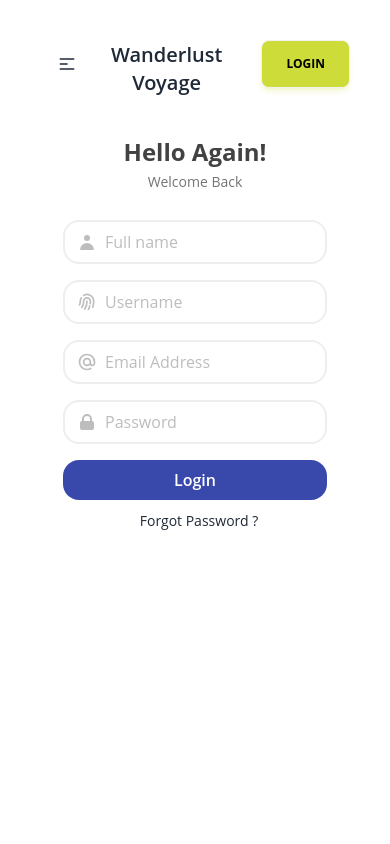
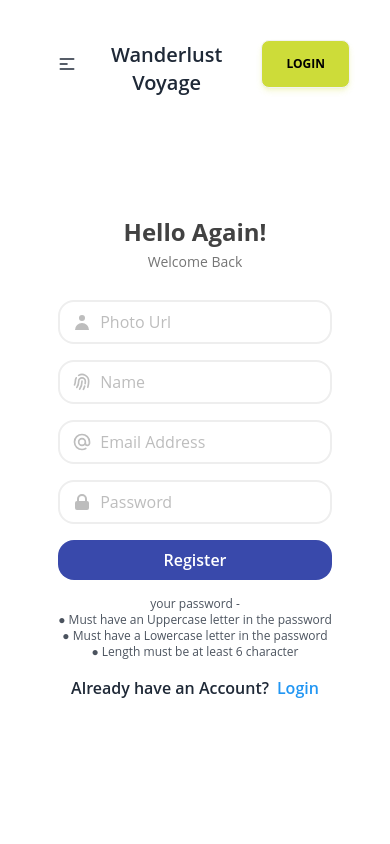
Before and after one commit to SakhawatHossen-coder/wonder-fork-restaurant, a React (Vite) app: page /register in a window 390 px wide. Shown: the top 844 px of the page. Built offline with nearby package versions, Linux system fonts and the light colour scheme; no server answers.

Commit message:
register page done

```diff
--- a/package.json
+++ b/package.json
@@ -16,10 +16,12 @@
     "match-sorter": "^6.3.4",
     "react": "^18.2.0",
     "react-dom": "^18.2.0",
+    "react-hook-form": "^7.51.4",
     "react-hot-toast": "^2.4.1",
     "react-icons": "^5.2.1",
     "react-router-dom": "^6.23.0",
-    "sort-by": "^1.2.0"
+    "sort-by": "^1.2.0",
+    "sweetalert2": "^11.10.8"
   },
   "devDependencies": {
     "@types/react": "^18.2.66",
--- a/src/pages/Register.jsx
+++ b/src/pages/Register.jsx
@@ -1,9 +1,66 @@
 import React from "react";
+import { useForm } from "react-hook-form";
+import { Link, useNavigate } from "react-router-dom";
+import Swal from "sweetalert2";
+import useAuth from "../hooks/useAuth";
 
 const Register = () => {
+  const { createUser, updateUserProfile } = useAuth();
+  const {
+    register,
+    handleSubmit,
+    watch,
+    formState: { errors },
+  } = useForm();
+  const navigate = useNavigate();
+  const onSubmit = (data) => {
+    const { email, password, photo, name } = data;
+    // console.log(data);
+    const validatePassword = (password) => {
+      return (
+        password.length >= 6 && // Minimum length
+        /[A-Z]/.test(password) && // Contains uppercase letter
+        /[a-z]/.test(password)
+      );
+    };
+    const isValidPassword = validatePassword(password);
+    if (!isValidPassword) {
+      // Display error message to the user
+      Swal.fire({
+        title: "Error! Invalid Password",
+        text: "Do you want to continue",
+        icon: "error",
+        confirmButtonText: "Ok",
+      });
+
+      return; // Prevent further execution if password is invalid
+    }
+    createUser(email, password)
+      .then((result) => {
+        updateUserProfile(name, photo).then(() => {
+          const user = result.user;
+          // console.log(user);
+          Swal.fire({
+            title: "Successfully User Created ",
+            text: "Do you want to continue",
+            icon: "success",
+            confirmButtonText: "Ok",
+          });
+          navigate("/login");
+        });
+      })
+      .catch((err) => {
+        Swal.fire({
+          title: "Invalid email/password ",
+          text: "Do you want to continue",
+          icon: "error",
+          confirmButtonText: "Ok",
+        });
+      });
+  };
   return (
     <>
-      <div className="h-screen md:flex">
+      <div className="h-screen md:flex my-20">
         <div className="relative overflow-hidden md:flex w-1/2 bg-gradient-to-tr from-blue-800 to-purple-700 i justify-around items-center hidden">
           <div>
             <h1 className="text-white font-bold text-4xl font-sans">
@@ -25,7 +82,7 @@ const Register = () => {
           <div className="absolute -top-20 -right-20 w-80 h-80 border-4 rounded-full border-opacity-30 border-t-8"></div>
         </div>
         <div className="flex md:w-1/2 justify-center py-10 items-center bg-white">
-          <form className="bg-white">
+          <form className="bg-white" onSubmit={handleSubmit(onSubmit)}>
             <h1 className="text-gray-800 font-bold text-2xl mb-1">
               Hello Again!
             </h1>
@@ -50,7 +107,8 @@ const Register = () => {
                 type="text"
                 name=""
                 id=""
-                placeholder="Full name"
+                placeholder="Photo Url"
+                {...register("photo", { required: true })}
               />
             </div>
             <div className="flex items-center border-2 py-2 px-3 rounded-2xl mb-4">
@@ -73,7 +131,8 @@ const Register = () => {
                 type="text"
                 name=""
                 id=""
-                placeholder="Username"
+                placeholder="Name"
+                {...register("name", { required: true })}
               />
             </div>
             <div className="flex items-center border-2 py-2 px-3 rounded-2xl mb-4">
@@ -97,6 +156,7 @@ const Register = () => {
                 name=""
                 id=""
                 placeholder="Email Address"
+                {...register("email", { required: true })}
               />
             </div>
             <div className="flex items-center border-2 py-2 px-3 rounded-2xl">
@@ -118,16 +178,29 @@ const Register = () => {
                 name=""
                 id=""
                 placeholder="Password"
+                {...register("password", { required: true })}
               />
             </div>
             <button
               type="submit"
               className="block w-full bg-indigo-600 mt-4 py-2 rounded-2xl text-white font-semibold mb-2"
             >
-              Login
+              Register
             </button>
-            <span className="text-sm ml-2 hover:text-blue-500 cursor-pointer">
-              Forgot Password ?
+            <p className="text-xs opacity-80 my-4">
+              {" "}
+              your password -
+              <ul>
+                <li> ● Must have an Uppercase letter in the password</li>
+                <li>● Must have a Lowercase letter in the password</li>
+                <li>● Length must be at least 6 character</li>
+              </ul>
+            </p>
+            <span className="my-5 font-semibold p-2 px-2">
+              Already have an Account?
+              <Link className="text-blue-500 pl-2" to="/login">
+                Login
+              </Link>
             </span>
           </form>
         </div>
```
Also changed, not shown: 1 other file (tests, documents, lock files or other folders).
